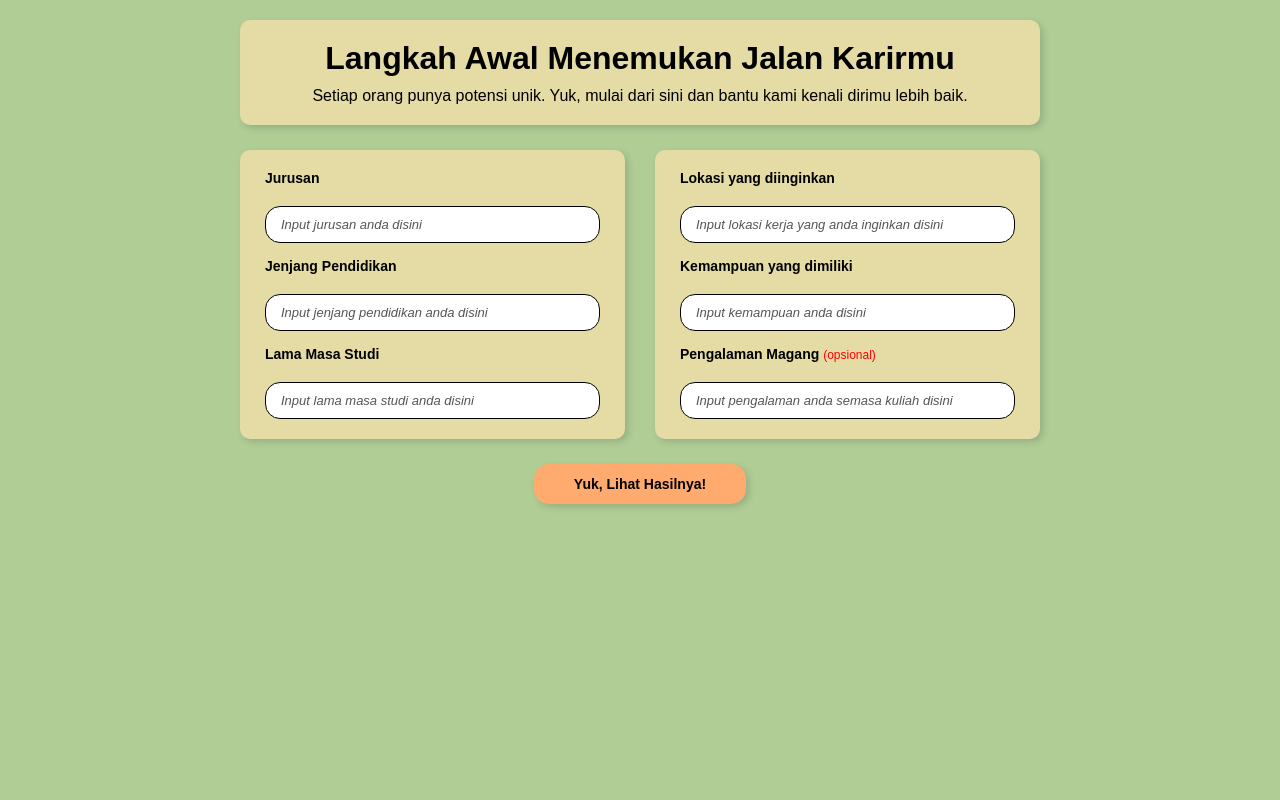
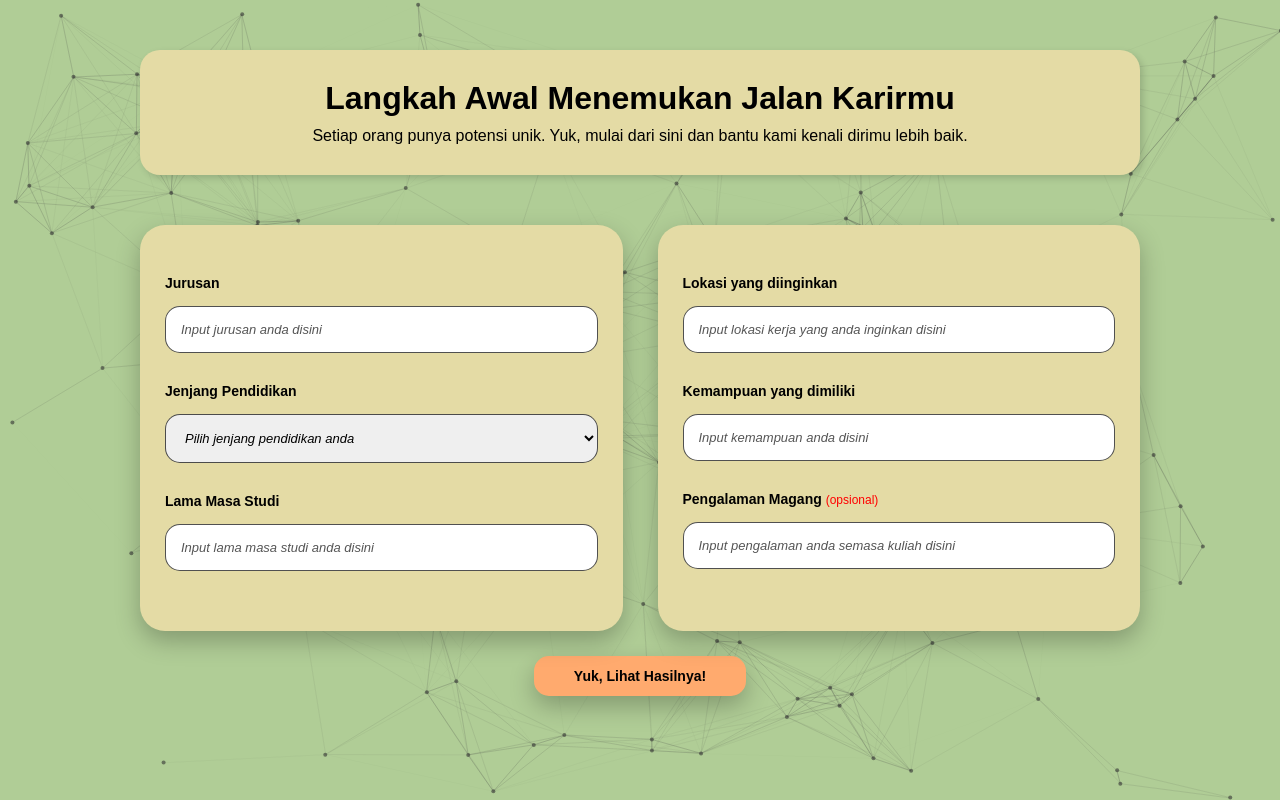
Before and after one commit to Cindy3007/tb-apm, a Flask app: page / in a window 1280 px wide. Run offline with Flask 3, Linux system fonts and the light colour scheme.

Commit message:
fiks UI input data & popup rekomendasi

```diff
--- a/static/css/input.css
+++ b/static/css/input.css
@@ -1,4 +1,3 @@
-/* Reset dasar */
 * {
     box-sizing: border-box;
     margin: 0;
@@ -13,17 +12,17 @@ body {
 }
 
 .container {
-    max-width: 800px;
+    max-width: 1000px;
     margin: 0 auto;
 }
 
-/* Header */
 .header {
     background-color: #E4DBA5;
-    border-radius: 10px;
-    padding: 20px 30px;
+    border-radius: 20px;
+    padding: 30px 50px;
     text-align: center;
     margin-bottom: 25px;
+    margin-top: 30px;
     box-shadow: 3px 3px 7px rgba(0,0,0,0.15);
 }
 
@@ -37,44 +36,42 @@ body {
     font-size: 16px;
 }
 
-/* Form wrapper */
 .form-wrapper {
     display: flex;
-    gap: 30px;
+    gap: 35px;
     justify-content: center;
+    margin-top: 50px;
 }
 
-/* Form section */
 .form-section {
     background-color: #E4DBA5;
-    border-radius: 10px;
-    padding: 20px 25px;
-    box-shadow: 3px 3px 7px rgba(0,0,0,0.15);
+    border-radius: 25px;
+    padding: 50px 25px;
+    box-shadow: 0 10px 25px rgba(0, 0, 0, 0.25);
     flex: 1;
     display: flex;
     flex-direction: column;
-    gap: 15px;
+    gap: 20px;
 }
 
-/* Label */
 label {
     font-weight: 600;
     margin-bottom: 5px;
     font-size: 14px;
 }
 
-/* Optional text */
 .optional {
     color: red;
     font-weight: 400;
     font-size: 12px;
 }
 
-/* Input */
 input[type="text"] {
     border-radius: 15px;
-    border: 1px solid #000;
-    padding: 10px 15px;
+    border: 1px solid #000000af;
+    padding: 15px 15px;
+    margin-top: -10px;
+    margin-bottom: 10px;
     font-style: italic;
     font-weight: 400;
     font-size: 13px;
@@ -92,7 +89,24 @@ input[type="text"]:focus {
     border-color: #777;
 }
 
-/* Button */
+.form-section select {
+    border-radius: 15px;
+    border: 1px solid #000000af;
+    padding: 15px 15px;
+    margin-top: -10px;
+    margin-bottom: 10px;
+    font-style: italic;
+    font-weight: 400;
+    font-size: 13px;
+    outline: none;
+    transition: border-color 0.3s ease;
+}
+
+.form-section select:focus {
+    outline: none;
+    border-color: #777;
+}
+
 .submit-btn {
     background-color: #FFAA6E;
     border: none;
@@ -100,10 +114,10 @@ input[type="text"]:focus {
     padding: 12px 40px;
     font-weight: 600;
     font-size: 14px;
-    margin: 25px auto 0 auto;
+    margin: 25px auto 25px auto;
     display: block;
     cursor: pointer;
-    box-shadow: 3px 3px 7px rgba(0,0,0,0.15);
+    box-shadow: 0 10px 25px rgba(0, 0, 0, 0.25);
     transition: background-color 0.3s ease;
 }
 
@@ -111,3 +125,65 @@ input[type="text"]:focus {
     background-color: #ff7c22;
     color: #fff;
 }
+
+.popup-container {
+    display: none;
+    position: fixed;
+    top: 0; left: 0;
+    width: 100%; height: 100%;
+    background: rgba(0, 0, 0, 0.4);
+    justify-content: center;
+    align-items: center;
+    z-index: 1000;
+}
+
+.popup-box {
+    background: #fff;
+    border-radius: 20px;
+    padding: 40px;
+    max-width: 500px;
+    box-shadow: 0 8px 20px rgba(0, 0, 0, 0.2);
+    text-align: left;
+    font-family: sans-serif;
+    animation: fadeIn 0.3s ease-in-out;
+}
+
+.popup-box h2 {
+    font-size: 20px;
+    margin-bottom: 20px;
+    text-align: center;
+}
+
+.popup-box p {
+    font-size: 14px;
+    margin: 10px 10px;
+    text-align: justify;
+}
+
+.popup-btn {
+    display: block;
+    margin: 20px auto 0 auto;
+    padding: 15px 20px;
+    background-color: #ff7c22;
+    color: #fff;
+    font-weight: bold;
+    border: none;
+    border-radius: 25px;
+    box-shadow: 0 10px 25px rgba(0, 0, 0, 0.25);
+    cursor: pointer;
+    transition: transform 0.1s;
+}
+
+.popup-btn:hover {
+   background-color: #FFAA6E;
+   color: #000;
+}
+
+#particles-js {
+  position: fixed;
+  width: 100%;
+  height: 100%;
+  z-index: -1;
+  top: 0;
+  left: 0;
+}
--- a/templates/input.html
+++ b/templates/input.html
@@ -3,10 +3,11 @@
 <head>
     <meta charset="UTF-8" />
     <meta name="viewport" content="width=device-width, initial-scale=1" />
-    <title>Langkah Awal Menemukan Jalan Karirmu</title>
+    <title>Input Data</title>
     <link rel="stylesheet" href="{{ url_for('static', filename='css/input.css') }}">
 </head>
 <body>
+    <div id="particles-js"></div>
     <div class="container">
         <header class="header">
             <h1>Langkah Awal Menemukan Jalan Karirmu</h1>
@@ -14,12 +15,18 @@
         </header>
 
         <main class="form-wrapper">
-            <div class="form-section">
+           <div class="form-section">
                 <label for="jurusan">Jurusan</label>
                 <input type="text" id="jurusan" placeholder="Input jurusan anda disini" />
 
                 <label for="jenjang">Jenjang Pendidikan</label>
-                <input type="text" id="jenjang" placeholder="Input jenjang pendidikan anda disini" />
+                <select id="jenjang">
+                    <option value="" selected hidden>Pilih jenjang pendidikan anda</option>
+                    <option value="D3">Diploma 3 (D3)</option>
+                    <option value="D4">Diploma 4 (D4)</option>
+                    <option value="S1">Sarjana (S1)</option>
+                    <option value="S2">Magister (S2)</option>
+                </select>
 
                 <label for="lamaStudi">Lama Masa Studi</label>
                 <input type="text" id="lamaStudi" placeholder="Input lama masa studi anda disini" />
@@ -41,5 +48,56 @@
 
         <button class="submit-btn">Yuk, Lihat Hasilnya!</button>
     </div>
+
+    <div id="popup" class="popup-container">
+        <div class="popup-box">
+            <h2>Rekomendasi Karir Terbaik untuk Anda</h2>
+            <p><strong>Industri:</strong> Makanan & Minuman/Katering/Restoran</p>
+            <p><strong>Kecocokan:</strong> 35.41%</p>
+            <p><strong>Deskripsi:</strong><br>
+                Saat ini Boga Group membutuhkan beberapa posisi Internship Marketing (Harian), Freshgraduate dan Mahasiswa tingkat akhir Dipersilahkan untuk melamar.
+            </p>
+            <button class="popup-btn" onclick="closePopup()">Lihat Rekomendasi Lainnya</button>
+        </div>
+    </div>
 </body>
+
+<script src="https://cdn.jsdelivr.net/npm/particles.js@2.0.0/particles.min.js"></script>
+<script>
+    const submitBtn = document.querySelector('.submit-btn');
+    const popup = document.getElementById('popup');
+
+    submitBtn.addEventListener('click', function () {
+        popup.style.display = 'flex';
+    });
+
+    function closePopup() {
+        popup.style.display = 'none';
+        }
+
+    particlesJS("particles-js", {
+        "particles": {
+            "number": {"value": 100},
+            "color": {"value": "#333333"},
+            "shape": {"type": "circle"},
+            "opacity": {"value": 0.6},
+            "size": {"value": 2},
+            "line_linked": {
+                "enable": true,
+                "distance": 180,
+                "color": "#444444",
+                "opacity": 0.3,
+                "width": 1
+            },
+            "move": {"enable": true, "speed": 1.5}
+        },
+
+        "interactivity": {
+            "detect_on": "canvas","events": {
+                "onhover": {"enable": true,"mode": "repulse"}
+            }
+        },
+        "retina_detect": true
+    });
+</script>
 </html>
```
